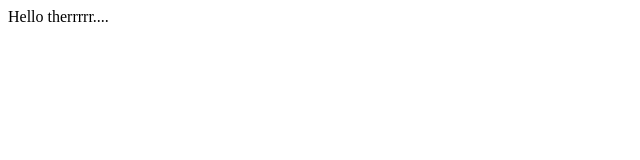
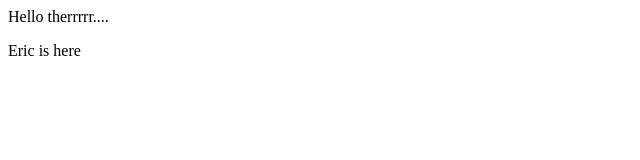
Before and after one commit to hedphuqz/test-fp1752, a plain HTML site: page index.html in a window 1280 px wide. Shown: the full height of the page, 0-640 px from the left. Drawn offline with Linux system fonts and the light colour scheme.

Commit message:
jlkjlkj
lkjlkjlkj

```diff
--- a/index.html
+++ b/index.html
@@ -1,5 +1,6 @@
 <html>
 <body>
   Hello therrrrr....
+  <p style="bold"> Eric is here</p>
 </body>
 </html>
```
